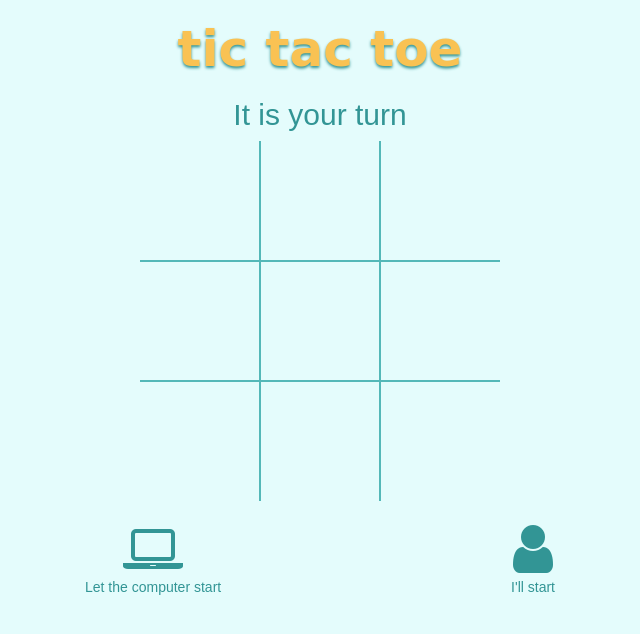
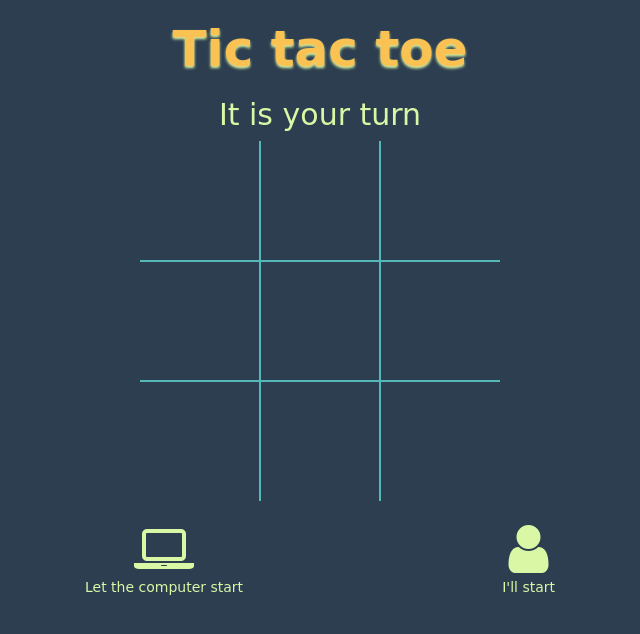
Before and after one commit to binakhalid/tic-tac-toe, a plain HTML site: page index.html in a window 1280 px wide. Shown: the whole page, without its empty margins (320-960 px from the left). Drawn offline with nearby package versions, Linux system fonts and the light colour scheme.

Commit message:
project added

```diff
--- a/index.html
+++ b/index.html
@@ -22,7 +22,7 @@
 </head>
 
 <body>
-    <h1>tic tac toe</h1>
+    <h1>Tic tac toe</h1>
 
   <h2 id="msg">Messages go here</h2>
   <div class="container">
--- a/style.css
+++ b/style.css
@@ -1,15 +1,15 @@
 body{
   text-align: center;
-  font-family: Nunito, sans-serif;
-  background-color: #E4FCFC;
-  color: #329595;
+  font-family: cursive, sans-serif;
+  background-color: #2C3E50  ;
+  color: #DAF7A6;
 }
 
 h1{
   font: 5rem 'Pacifico', cursive;
   font-weight: bold;
   margin-bottom: 0;
-  text-shadow: 0px 2px 3px #329595;
+  text-shadow: 0px 2px 3px #DAF7A6;
   color: #F9C253;
 }
 
```
